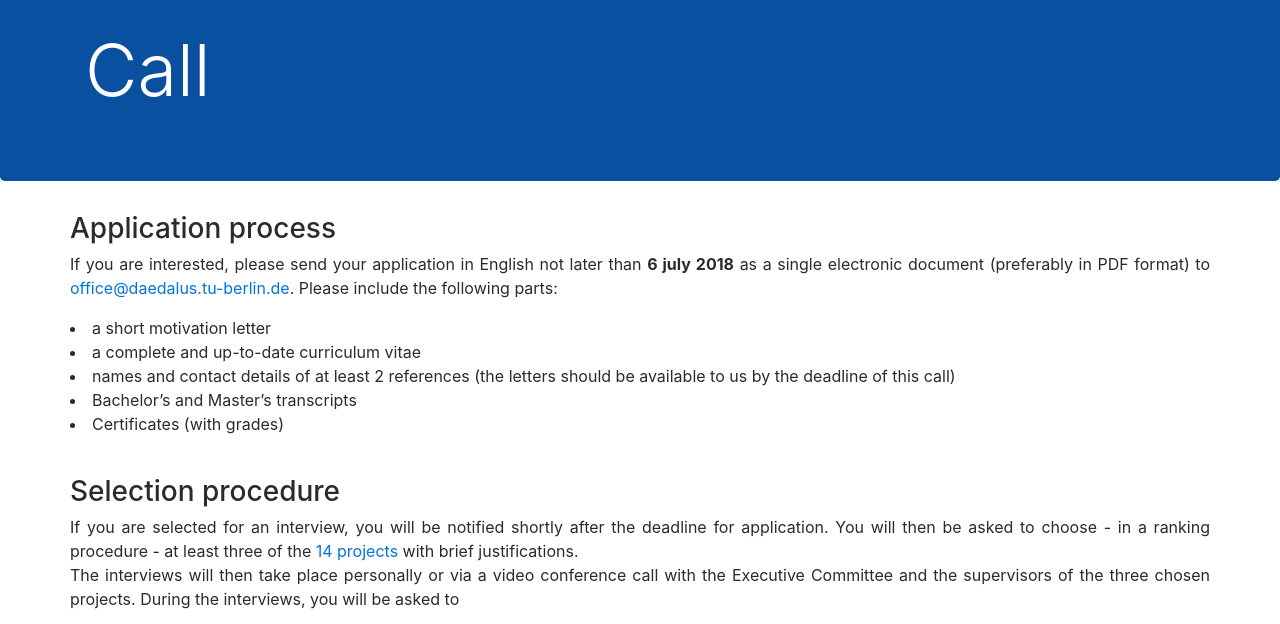
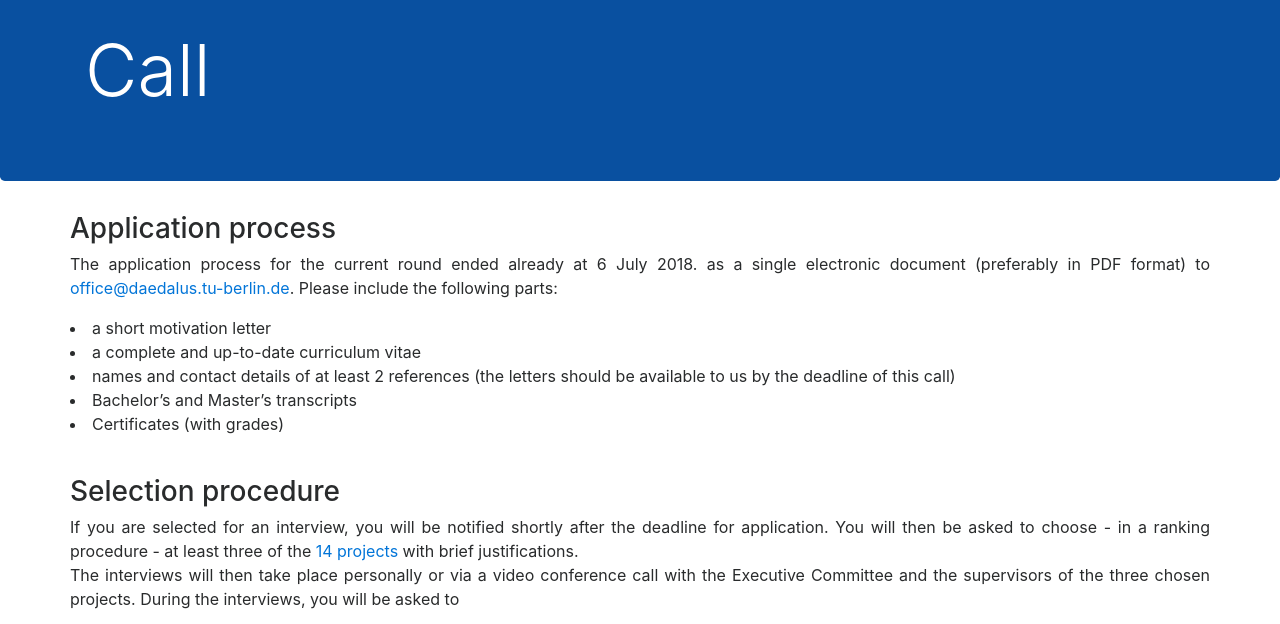
Before and after one commit to daedalus-berlin/daedalus-berlin.github.io, a plain HTML site: page call.html in a window 1280 px wide. Shown: the part 116-740 px from the top of the page. Drawn offline with nearby package versions, Linux system fonts and the light colour scheme; a script that the page names is missing.

Commit message:
Update call.html

```diff
--- a/call.html
+++ b/call.html
@@ -75,8 +75,8 @@
 Application process
 			</h3>
           <p align="justify">
-If you are interested, please send your application in English not
-later than <b>6 july 2018</b> as a single electronic document (preferably in PDF
+The application process for the current round ended already at 6 July 2018.
+as a single electronic document (preferably in PDF
 format) to <a href="mailto:office@daedalus.tu-berlin.de"> office@daedalus.tu-berlin.de</a>. Please include the
 following parts:
 <li> a short motivation letter</li>
```
